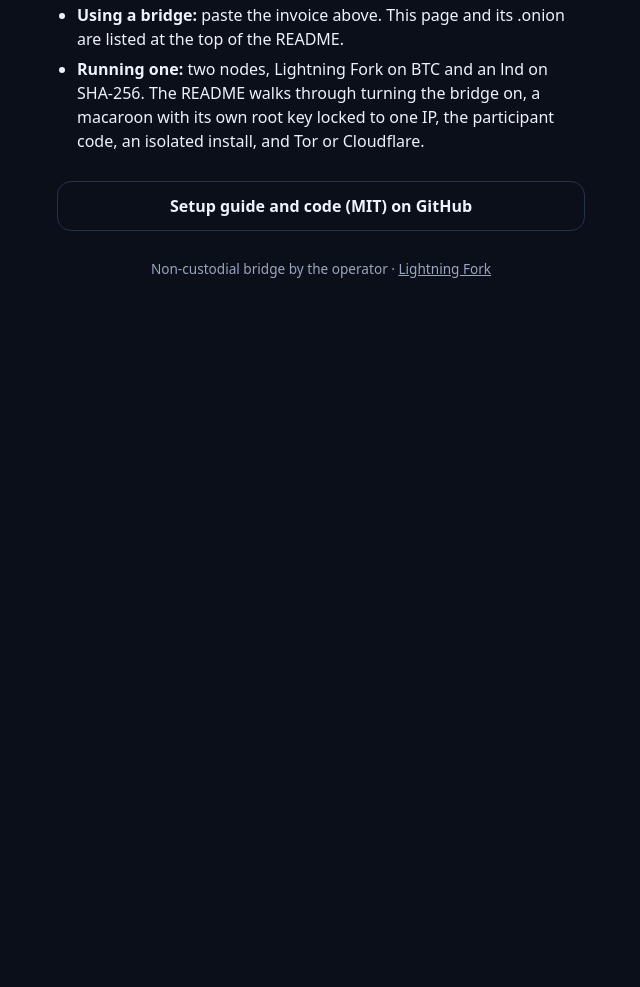
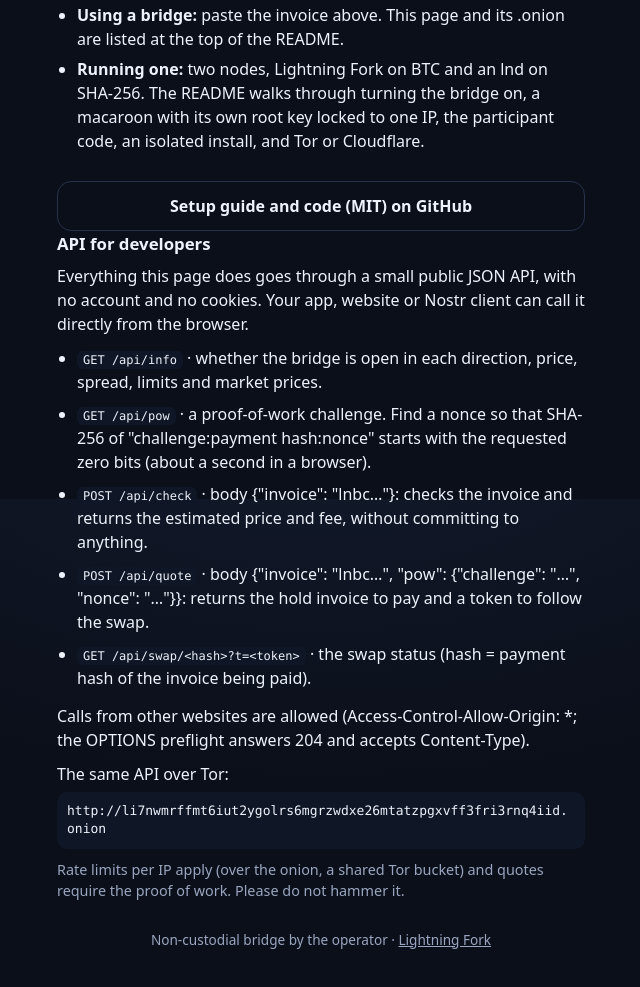
Before and after one commit to Kilombino/kilobridge, a plain HTML site: page web/public/index.html in a window 1280 px wide. Shown: the part 1101-2088 px from the top of the page, without its empty margins (319-959 px from the left). Before the commit the page ends 1428 px from the top, so only its background shows below. Drawn offline with Linux system fonts and the light colour scheme; no server answers.

Commit message:
web: API for developers section (endpoints, CORS, onion)

```diff
--- a/web/public/app.js
+++ b/web/public/app.js
@@ -30,6 +30,16 @@
       ownUseT: 'Using a bridge:', ownUse: 'paste the invoice above. This page and its .onion are listed at the top of the README.',
       ownRunT: 'Running one:', ownRun: 'two nodes, Lightning Fork on {COIN} and an lnd on {CHAIN}. The README walks through turning the bridge on, a macaroon with its own root key locked to one IP, the participant code, an isolated install, and Tor or Cloudflare.',
       ownBtn: 'Setup guide and code (MIT) on GitHub',
+      apiTitle: 'API for developers',
+      api1: 'Everything this page does goes through a small public JSON API, with no account and no cookies. Your app, website or Nostr client can call it directly from the browser.',
+      apiInfo: 'whether the bridge is open in each direction, price, spread, limits and market prices.',
+      apiPow: 'a proof-of-work challenge. Find a nonce so that SHA-256 of "challenge:payment hash:nonce" starts with the requested zero bits (about a second in a browser).',
+      apiCheck: 'body {"invoice": "lnbc…"}: checks the invoice and returns the estimated price and fee, without committing to anything.',
+      apiQuote: 'body {"invoice": "lnbc…", "pow": {"challenge": "…", "nonce": "…"}}: returns the hold invoice to pay and a token to follow the swap.',
+      apiSwap: 'the swap status (hash = payment hash of the invoice being paid).',
+      apiCors: 'Calls from other websites are allowed (Access-Control-Allow-Origin: *; the OPTIONS preflight answers 204 and accepts Content-Type).',
+      apiOnion: 'The same API over Tor:',
+      apiLimits: 'Rate limits per IP apply (over the onion, a shared Tor bucket) and quotes require the proof of work. Please do not hammer it.',
       scanHint: 'Point the camera at the invoice QR.', close: 'Close',
       noCamera: 'This browser cannot use the camera here. Paste the invoice instead.',
       e: {
@@ -79,6 +89,16 @@
       ownUseT: 'Para usar un bridge:', ownUse: 'pega la factura arriba. Esta página y su .onion están al principio del README.',
       ownRunT: 'Para montar uno:', ownRun: 'dos nodos, Lightning Fork en {COIN} y un lnd en {CHAIN}. El README explica cómo activar el bridge, un macaroon con su propia root key limitado a una IP, el código de participante, una instalación aislada, y Tor o Cloudflare.',
       ownBtn: 'Guía de instalación y código (MIT) en GitHub',
+      apiTitle: 'API para desarrolladores',
+      api1: 'Todo lo que hace esta página pasa por una pequeña API JSON pública, sin cuenta ni cookies. Tu app, tu web o tu cliente Nostr pueden llamarla directamente desde el navegador.',
+      apiInfo: 'si el bridge está abierto en cada sentido, precio, margen, límites y precios de mercado.',
+      apiPow: 'un reto de prueba de trabajo. Busca un nonce para que el SHA-256 de "reto:hash del pago:nonce" empiece por los bits a cero pedidos (alrededor de un segundo en el navegador).',
+      apiCheck: 'cuerpo {"invoice": "lnbc…"}: comprueba la factura y devuelve el precio y la comisión estimados, sin comprometer nada.',
+      apiQuote: 'cuerpo {"invoice": "lnbc…", "pow": {"challenge": "…", "nonce": "…"}}: devuelve la hold invoice que hay que pagar y un token para seguir el swap.',
+      apiSwap: 'el estado del swap (hash = payment hash de la factura que se paga).',
+      apiCors: 'Se permiten llamadas desde otras webs (Access-Control-Allow-Origin: *; el preflight OPTIONS responde 204 y acepta Content-Type).',
+      apiOnion: 'La misma API por Tor:',
+      apiLimits: 'Hay límites de uso por IP (por la onion, un cupo compartido de Tor) y los presupuestos exigen la prueba de trabajo. No la machaques, por favor.',
       scanHint: 'Apunta la cámara al QR de la factura.', close: 'Cerrar',
       noCamera: 'Este navegador no puede usar la cámara aquí. Pega la factura.',
       e: {
--- a/web/public/index.html
+++ b/web/public/index.html
@@ -101,6 +101,21 @@
     </ul>
     <a class="btn ghost wide" href="https://github.com/Kilombino/kilobridge#run-your-own-bridge" rel="noreferrer" data-t="ownBtn"></a>
   </section>
+
+  <section class="how own api">
+    <h2 data-t="apiTitle"></h2>
+    <p data-t="api1"></p>
+    <ul>
+      <li><code>GET /api/info</code> · <span data-t="apiInfo"></span></li>
+      <li><code>GET /api/pow</code> · <span data-t="apiPow"></span></li>
+      <li><code>POST /api/check</code> · <span data-t="apiCheck"></span></li>
+      <li><code>POST /api/quote</code> · <span data-t="apiQuote"></span></li>
+      <li><code>GET /api/swap/&lt;hash&gt;?t=&lt;token&gt;</code> · <span data-t="apiSwap"></span></li>
+    </ul>
+    <p data-t="apiCors"></p>
+    <p><span data-t="apiOnion"></span><br><code class="mono break">http://li7nwmrffmt6iut2ygolrs6mgrzwdxe26mtatzpgxvff3fri3rnq4iid.onion</code></p>
+    <p class="note" data-t="apiLimits"></p>
+  </section>
   </div>
 
   <div id="tabLsp" hidden>
@@ -159,7 +174,7 @@
 <canvas id="canvas" hidden></canvas>
 <script src="qrcode.js"></script>
 <script src="jsqr.js"></script>
-<script src="app.js?v=3"></script>
+<script src="app.js?v=4"></script>
 <script src="lsp.js?v=3"></script>
 </body>
 </html>
--- a/web/public/style.css
+++ b/web/public/style.css
@@ -92,3 +92,5 @@ footer a { color: inherit; }
 .mt { margin-top: 14px; }
 .stepT { font-weight: 700; margin: 0; }
 .copy.btn.wide { margin-top: 8px; min-height: 40px; padding: 8px 14px; }
+.api li code { display: inline; padding: 2px 6px; margin: 0; border-radius: 6px; }
+.api li { margin-bottom: 8px; }
```
